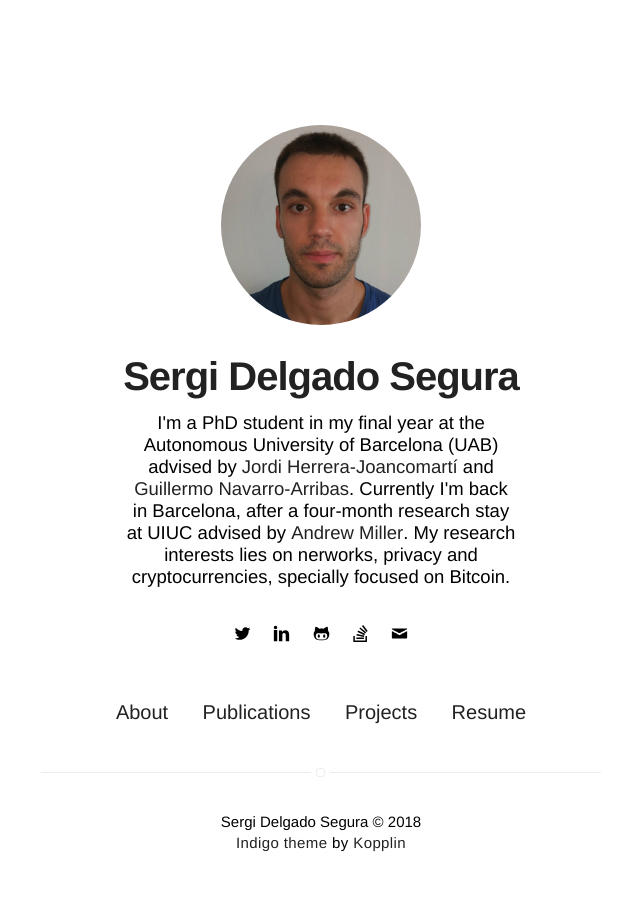
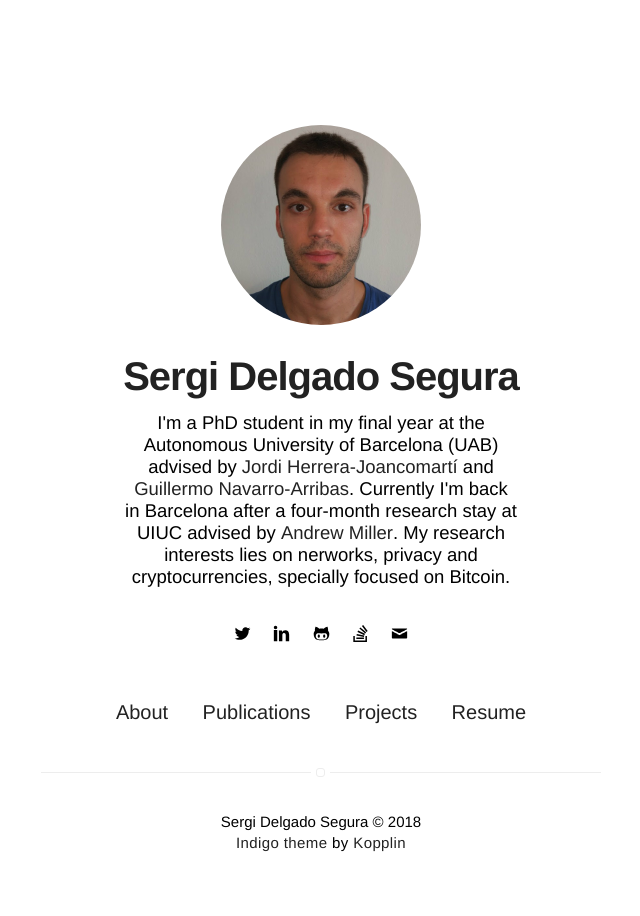
Before and after one commit to sr-gi/me, a Jekyll site: the page built from index.html, in a window 1280 px wide. Shown: the whole page, without its empty margins (319-959 px from the left). Built offline with Jekyll 4.4.1, drawn with Linux system fonts in a browser that asks for light colours.

Commit message:
Updates bio

```diff
--- a/_config.yml
+++ b/_config.yml
@@ -1,6 +1,6 @@
 # main text of home
 name: Sergi Delgado Segura
-bio: I'm a PhD student in my final year at the Autonomous University of Barcelona (UAB) advised by <a class='link' href='http://www.deic.uab.cat/~jherrera/'>Jordi Herrera-Joancomartí</a> and <a class='link' href='http://www.deic.uab.cat/~guille/'>Guillermo Navarro-Arribas</a>. Currently I'm back in Barcelona, after a four-month research stay at UIUC advised by <a class='link' href='http://soc1024.ece.illinois.edu'>Andrew Miller</a>. My research interests lies on nerworks, privacy and cryptocurrencies, specially focused on Bitcoin.
+bio: I'm a PhD student in my final year at the Autonomous University of Barcelona (UAB) advised by <a class='link' href='http://www.deic.uab.cat/~jherrera/'>Jordi Herrera-Joancomartí</a> and <a class='link' href='http://www.deic.uab.cat/~guille/'>Guillermo Navarro-Arribas</a>. Currently I'm back in Barcelona after a four-month research stay at UIUC advised by <a class='link' href='http://soc1024.ece.illinois.edu'>Andrew Miller</a>. My research interests lies on nerworks, privacy and cryptocurrencies, specially focused on Bitcoin.
 # twitter summary info
 description: Sergi's personal webpage.
 
```
